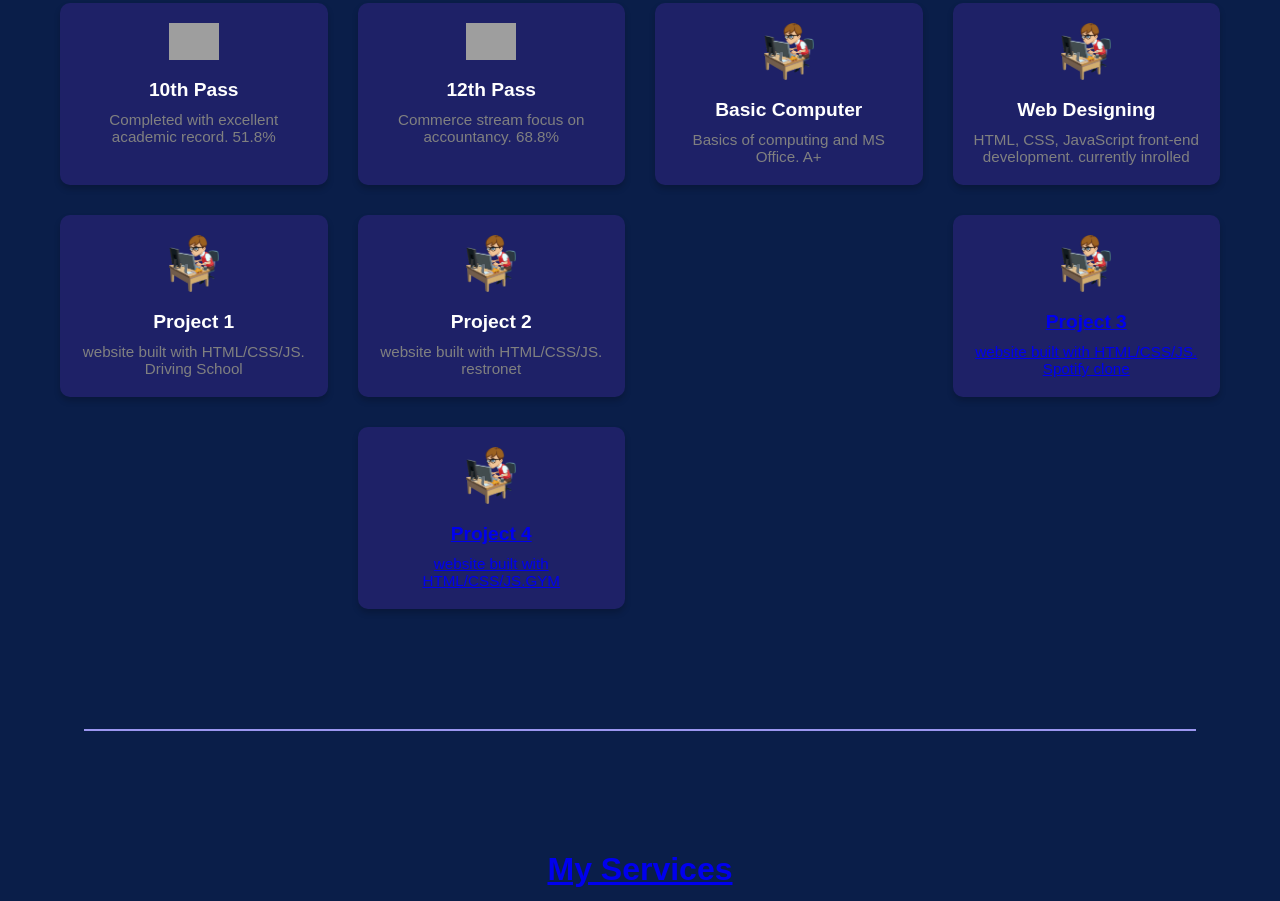
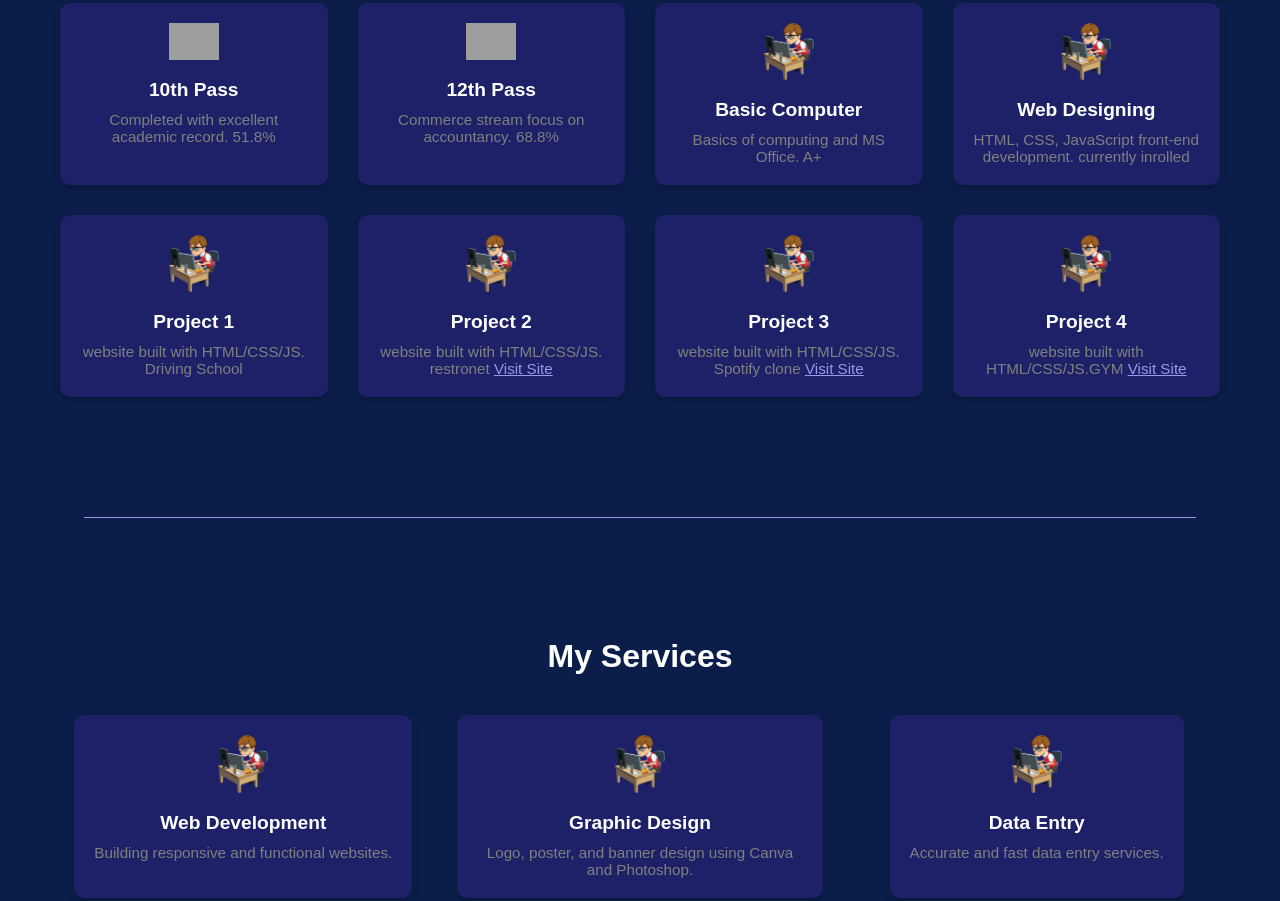
Before and after one commit to Sonuyadav18/sonuyadav, a plain HTML site: page index.html in a window 1280 px wide. Shown: the part 1414-2315 px from the top of the page. Drawn offline with nearby package versions, Linux system fonts and the light colour scheme; grey boxes are pictures that could not be loaded.

Commit message:
Update index.html

```diff
--- a/index.html
+++ b/index.html
@@ -336,21 +336,24 @@
                     <img src="developer.png" alt="">
                     <div class="card-title">Project 2</div>
                     <div class="card-desc">website built with HTML/CSS/JS. restronet
-                      <div><a href="https://sonuyadav18.github.io/project1/" target=""> </div>
+                      <a href="https://sonuyadav18.github.io/project1/" target="_blank" style="color: #9c97f1;">Visit Site</a>
+
                     </div>
                 </div>
                 <div class="card">
                     <img src="developer.png" alt="">
                     <div class="card-title">Project 3</div>
                     <div class="card-desc">website built with HTML/CSS/JS. Spotify clone
-                    <a href="https://sonuyadav18.github.io/project3/" target="">
+                    <a href="https://sonuyadav18.github.io/project3/" target="_blank" style="color: #9c97f1;">Visit Site</a>
+
                     </div>
                 </div>
                 <div class="card">
                     <img src="developer.png" alt="">
                     <div class="card-title">Project 4</div>
                     <div class="card-desc">website built with HTML/CSS/JS.GYM
-                    <a href="https://sonuyadav18.github.io/project2/" target="">
+                    <a href="https://sonuyadav18.github.io/project3/" target="_blank" style="color: #9c97f1;">Visit Site</a>
+
                     </div>
                 </div>
             </div>
```
